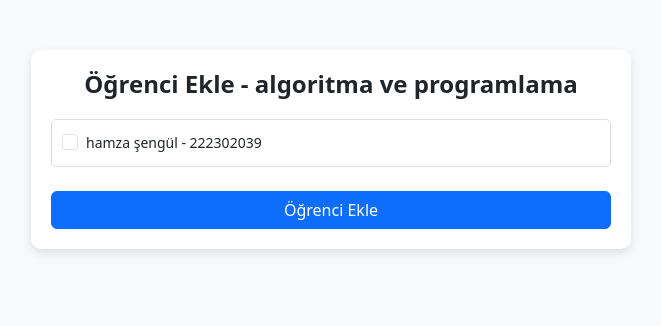
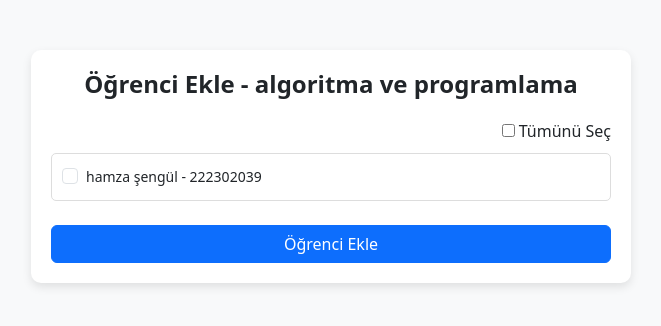
Before and after one commit to Hamza-Sengul/qr_yoklama_last, a Django app: template qr_yoklama/account/templates/add_students_to_course.html in a window 1280 px wide. Shown: the top 326 px of the page, without its empty margins (309-970 px from the left). Run offline with Django 5.2, Linux system fonts and the light colour scheme; the template is opened without the code that fills it: values that come from a table or form of the project are taken from there, others are empty; data comes from the database, SQL or seed files in the repository.

Commit message:
Update add_students_to_course.html

```diff
--- a/qr_yoklama/account/templates/add_students_to_course.html
+++ b/qr_yoklama/account/templates/add_students_to_course.html
@@ -36,6 +36,10 @@
         .btn-primary {
             width: 100%;
         }
+        .select-all-container {
+            margin-bottom: 10px;
+            text-align: right;
+        }
     </style>
 </head>
 <body>
@@ -43,10 +47,14 @@
         <h1 class="form-title">Öğrenci Ekle - {{ course.name }}</h1>
         <form method="post">
             {% csrf_token %}
+            <div class="select-all-container">
+                <input type="checkbox" id="select-all">
+                <label for="select-all">Tümünü Seç</label>
+            </div>
             <div class="student-list mb-4">
                 {% for student in students %}
                 <div class="form-check">
-                    <input class="form-check-input" type="checkbox" name="students" value="{{ student.id }}" id="student-{{ student.id }}">
+                    <input class="form-check-input student-checkbox" type="checkbox" name="students" value="{{ student.id }}" id="student-{{ student.id }}">
                     <label class="form-check-label" for="student-{{ student.id }}">
                         {{ student.user.first_name }} {{ student.user.last_name }} - {{ student.student_no }}
                     </label>
@@ -58,5 +66,15 @@
     </div>
 
     <script src="https://cdn.jsdelivr.net/npm/bootstrap@5.3.0/dist/js/bootstrap.bundle.min.js"></script>
+    <script>
+        const selectAllCheckbox = document.getElementById('select-all');
+        const studentCheckboxes = document.querySelectorAll('.student-checkbox');
+
+        selectAllCheckbox.addEventListener('change', () => {
+            studentCheckboxes.forEach(checkbox => {
+                checkbox.checked = selectAllCheckbox.checked;
+            });
+        });
+    </script>
 </body>
 </html>
```
